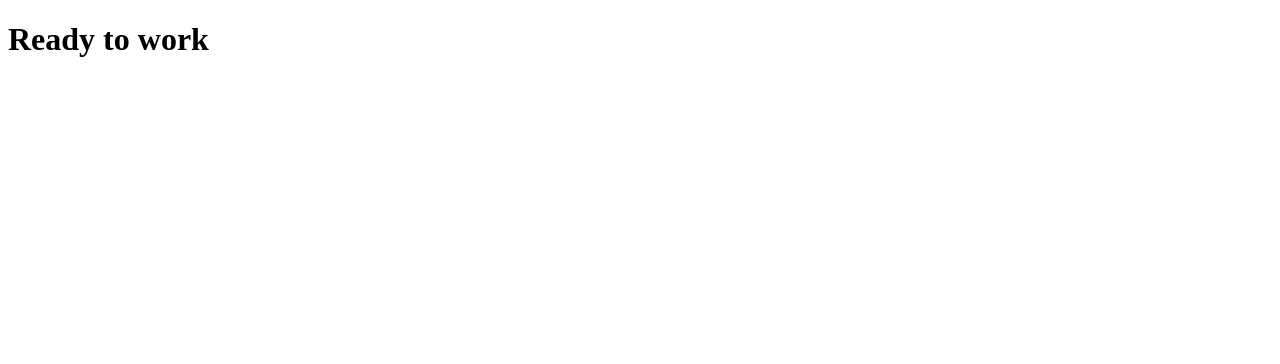
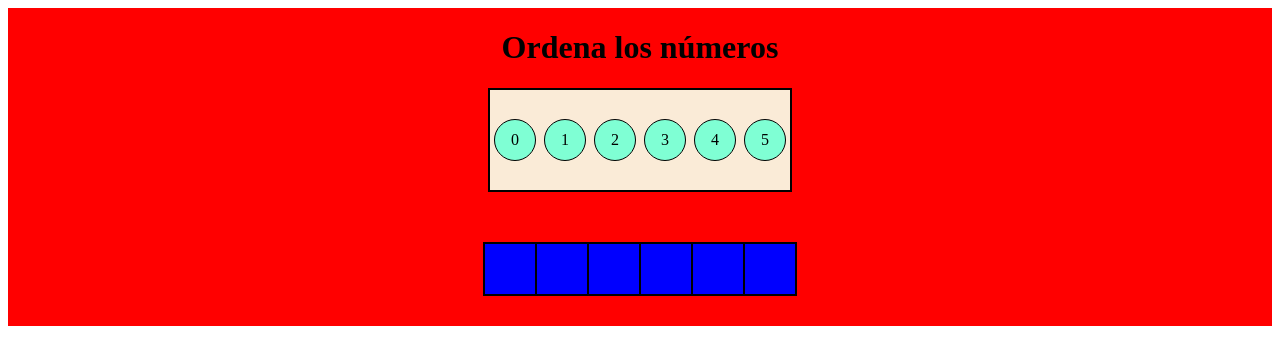
Before and after one commit to CristoferNava/sort-numbers-drag-and-drop-react, a React (Vite) app: page / in a window 1280 px wide. Shown: the top 364 px of the page. Built offline with nearby package versions, Linux system fonts and the light colour scheme.

Commit message:
Layout was created.

```diff
--- a/src/App.css
+++ b/src/App.css
@@ -0,0 +1,75 @@
+:root {
+  --custom-border: 2px solid black;
+}
+
+.main {
+  background-color: red;
+
+  display: flex;
+  flex-direction: column;
+  align-items: center;
+}
+
+.numbers-container {
+  background-color: antiquewhite;
+  height: 100px;
+  width: 300px;
+  border: 2px solid black;
+  margin-bottom: 50px;
+
+  display: flex;
+  justify-content: space-around;
+  align-items: center;
+}
+
+.number {
+  height: 40px;
+  width: 40px;
+  background-color: aquamarine;
+  border: 1px solid black;
+  border-radius: 100%;
+
+  display: flex;
+  align-items: center;
+  justify-content: center;
+}
+
+.squares-container {
+  background-color: blueviolet;
+  margin-bottom: 30px;
+
+  display: flex;
+}
+
+.square {
+  height: 50px;
+  width: 50px;
+  border-top: var(--custom-border);
+  border-right: var(--custom-border);
+  border-bottom: var(--custom-border);
+  background-color: blue;
+
+  display: flex;
+  justify-content: center;
+  align-items: center;
+}
+
+.square:first-of-type {
+  border-left: var(--custom-border);
+}
+
+.checkout-btn {
+  border: var(--custom-border);
+  border-radius: 10px;
+  font-size: 24px;
+  background-color: white;
+  padding: 8px 20px;
+}
+
+.number-placed {
+  background-color: rgb(65, 229, 65);
+}
+
+.number-missplaced {
+  background-color: red;
+}
--- a/src/App.jsx
+++ b/src/App.jsx
@@ -1,5 +1,38 @@
+// 1. Build the layout
+
+import { useState } from "react";
+
+import "./App.css";
+
 function App() {
-  return <h1>Ready to work</h1>;
+  const [numbers, setNumbers] = useState([0, 1, 2, 3, 4, 5]);
+  const [squares, setSquares] = useState(new Array(numbers.length).fill(null));
+
+  return (
+    <main className="main">
+      <h1 className="main-title">Ordena los números</h1>
+
+      <div className="numbers-container">
+        {numbers.map((number) => {
+          return <Number key={number} value={number} />;
+        })}
+      </div>
+
+      <div className="squares-container">
+        {squares.map((square, idx) => {
+          return <Square key={idx} />;
+        })}
+      </div>
+    </main>
+  );
 }
 
+const Number = ({ value }) => {
+  return <div className="number">{value}</div>;
+};
+
+const Square = () => {
+  return <div className="square"></div>;
+};
+
 export default App;
```
